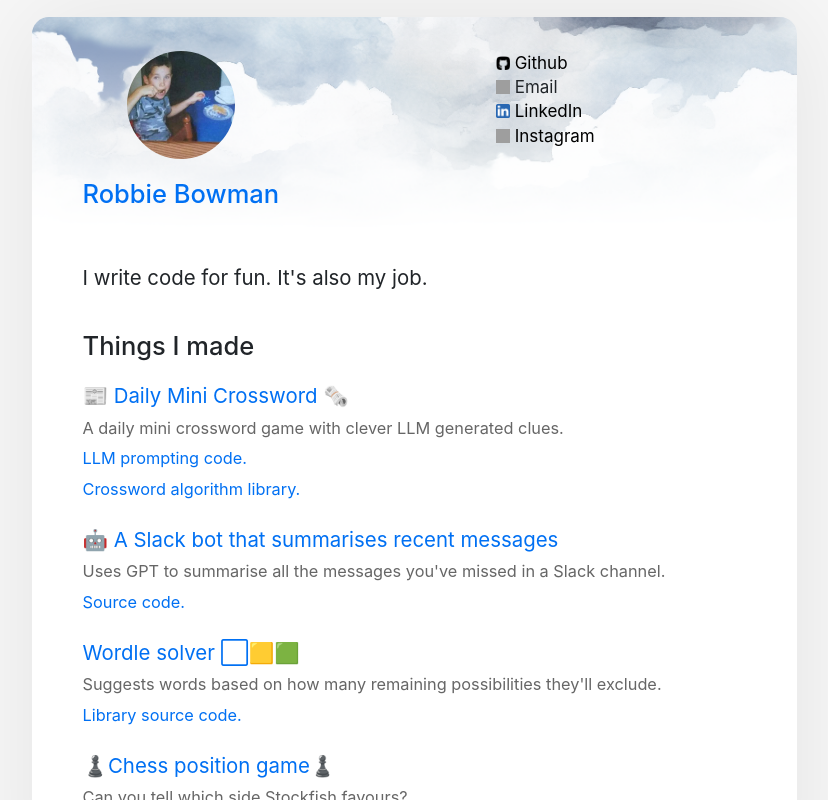
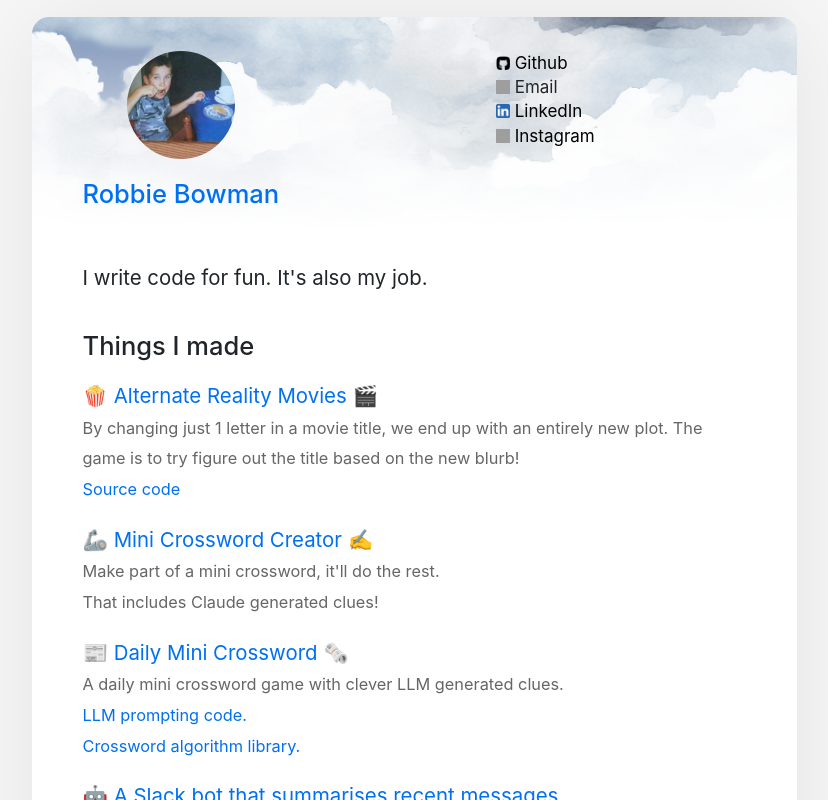
Before and after one commit to robbiebowman/nextjs-blog, a Next.js app: page / in a window 1280 px wide. Shown: the top 800 px of the page, without its empty margins (226-1054 px from the left). Built offline with nearby package versions, Linux system fonts and the light colour scheme; grey boxes are pictures that could not be loaded.

Commit message:
Add links from home page

```diff
--- a/pages/index.js
+++ b/pages/index.js
@@ -25,6 +25,28 @@ export default function Home({ allPostsData }) {
         <section className={`${utilStyles.headingMd} ${utilStyles.padding1px}`}>
           <h1 className={utilStyles.headingLg}>Things I made</h1>
           <ul className={utilStyles.list}>
+            <li className={utilStyles.listItem}>
+              <Link href={`/alternate-reality-movies`}>
+                🍿 Alternate Reality Movies 🎬
+              </Link>
+              <br />
+              <small className={utilStyles.lightText}>
+                By changing just 1 letter in a movie title, we end up with an entirely new plot.
+                The game is to try figure out the title based on the new blurb!
+                <br/>
+                <Link href="https://github.com/robbiebowman/title-game">Source code</Link>
+              </small>
+            </li>
+            <li className={utilStyles.listItem}>
+              <Link href={`/crossword/creator`}>
+                🦾 Mini Crossword Creator ✍️
+              </Link>
+              <br />
+              <small className={utilStyles.lightText}>
+                Make part of a mini crossword, it'll do the rest.
+                <br/>That includes Claude generated clues!
+              </small>
+            </li>
             <li className={utilStyles.listItem}>
               <Link href={`/crossword/daily`}>
                 📰 Daily Mini Crossword 🗞️
```
